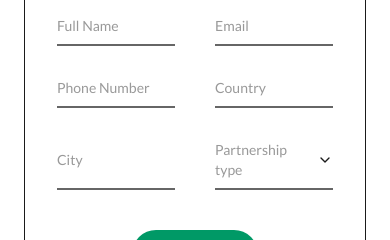
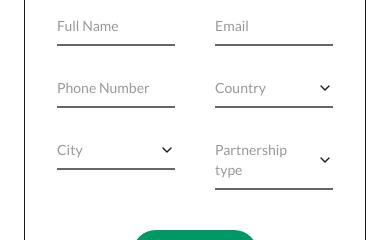
Before and after one commit to Kalpesh-Product/thebridg, a React (Vite) app: page /company/1 in a window 390 px wide. Shown: the part 2156-2396 px from the top of the page. Built offline with nearby package versions, Linux system fonts and the light colour scheme.

Commit message:
Add country and city selection using LiquidSelect in CompanyDetail, Connect, and TeamDetail components

```diff
--- a/src/pages/CompanyDetail.tsx
+++ b/src/pages/CompanyDetail.tsx
@@ -73,6 +73,8 @@ export default function CompanyDetail() {
   const { slug } = useParams<{ slug: string }>();
   const company = companiesData[slug || ''] || companiesData['studom'];
   const [partnershipType, setPartnershipType] = useState('');
+  const [country, setCountry] = useState('');
+  const [city, setCity] = useState('');
 
   return (
     <PageLayout>
@@ -137,8 +139,36 @@ export default function CompanyDetail() {
               <input type="text" placeholder="Full Name" className="form-input-underline" />
               <input type="email" placeholder="Email" className="form-input-underline" />
               <input type="tel" placeholder="Phone Number" className="form-input-underline" />
-              <input type="text" placeholder="Country" className="form-input-underline" />
-              <input type="text" placeholder="City" className="form-input-underline" />
+              <LiquidSelect
+                placeholder="Country"
+                value={country}
+                onChange={setCountry}
+                options={[
+                  { value: 'india', label: 'India' },
+                  { value: 'usa', label: 'USA' },
+                  { value: 'uk', label: 'UK' },
+                  { value: 'uae', label: 'UAE' },
+                  { value: 'canada', label: 'Canada' },
+                  { value: 'australia', label: 'Australia' },
+                  { value: 'germany', label: 'Germany' },
+                  { value: 'singapore', label: 'Singapore' },
+                ]}
+              />
+              <LiquidSelect
+                placeholder="City"
+                value={city}
+                onChange={setCity}
+                options={[
+                  { value: 'mumbai', label: 'Mumbai' },
+                  { value: 'bangalore', label: 'Bangalore' },
+                  { value: 'delhi', label: 'Delhi' },
+                  { value: 'panjim', label: 'Panjim' },
+                  { value: 'dubai', label: 'Dubai' },
+                  { value: 'london', label: 'London' },
+                  { value: 'new-york', label: 'New York' },
+                  { value: 'singapore', label: 'Singapore' },
+                ]}
+              />
               <LiquidSelect
                 placeholder="Partnership type"
                 value={partnershipType}
--- a/src/pages/Connect.tsx
+++ b/src/pages/Connect.tsx
@@ -127,12 +127,20 @@ export default function Connect() {
                 value={formData.fullName}
                 onChange={(e) => updateField('fullName', e.target.value)}
               />
-              <input
-                type="text"
+              <LiquidSelect
                 placeholder="Country"
-                className="form-input-underline"
                 value={formData.country}
-                onChange={(e) => updateField('country', e.target.value)}
+                onChange={(v) => updateField('country', v)}
+                options={[
+                  { value: 'india', label: 'India' },
+                  { value: 'usa', label: 'USA' },
+                  { value: 'uk', label: 'UK' },
+                  { value: 'uae', label: 'UAE' },
+                  { value: 'canada', label: 'Canada' },
+                  { value: 'australia', label: 'Australia' },
+                  { value: 'germany', label: 'Germany' },
+                  { value: 'singapore', label: 'Singapore' },
+                ]}
               />
               <input
                 type="email"
--- a/src/pages/Invest.tsx
+++ b/src/pages/Invest.tsx
@@ -1,4 +1,5 @@
 import { useState } from 'react';
+import { X, Check } from 'lucide-react';
 import PageLayout from '../components/shared/PageLayout';
 
 const pillInput = 'w-full px-6 py-4 bg-transparent border-2 border-[#BBBBBB] rounded-full text-sm outline-none transition-colors placeholder:text-[#1A1A1A] placeholder:font-medium focus:border-[#00A868]';
@@ -10,6 +11,7 @@ export default function Invest() {
     mobileNumber: '',
     message: '',
   });
+  const [showSuccess, setShowSuccess] = useState(false);
 
   const updateField = (field: string, value: string) => {
     setFormData((prev) => ({ ...prev, [field]: value }));
@@ -17,6 +19,7 @@ export default function Invest() {
 
   const handleSubmit = (e: React.FormEvent) => {
     e.preventDefault();
+    setShowSuccess(true);
   };
 
   return (
@@ -28,7 +31,7 @@ export default function Invest() {
             <h1 className="text-3xl md:text-4xl font-bold mb-3" style={{ color: '#00A868' }}>
               Become a Partner
             </h1>
-            <div className="w-24 md:w-32 h-1 mb-8" style={{ backgroundColor: '#00A868' }} />
+            <div className="w-24 md:w-56 h-1 mb-8" style={{ backgroundColor: '#00A868' }} />
 
             <p className="text-base md:text-lg leading-relaxed mb-6" style={{ color: '#1A1A1A' }}>
               BRIDG is the world&apos;s first student led venture building platform, connecting students, startups, investors, universities, and industry leaders through one integrated ecosystem.
@@ -83,6 +86,40 @@ export default function Invest() {
           </form>
         </div>
       </div>
+
+      {showSuccess && (
+        <div className="fixed inset-0 z-50 flex items-center justify-center bg-black/40 px-4">
+          <div className="relative w-full max-w-md bg-white rounded-lg p-8 md:p-10 text-center">
+            <button
+              type="button"
+              onClick={() => setShowSuccess(false)}
+              className="absolute top-4 right-4 text-[#1A1A1A] hover:opacity-60 transition-opacity"
+              aria-label="Close"
+            >
+              <X size={22} />
+            </button>
+
+            <div
+              className="mx-auto mb-6 w-16 h-16 rounded-full border-2 flex items-center justify-center"
+              style={{ borderColor: '#00A868' }}
+            >
+              <Check size={28} style={{ color: '#00A868' }} strokeWidth={3} />
+            </div>
+
+            <h2 className="text-2xl font-bold mb-4">Success</h2>
+
+            <p className="text-base leading-relaxed mb-6" style={{ color: '#1A1A1A' }}>
+              Thank you for your interest in partnering with BRIDG. We have received your submission and our team will get in touch with you shortly.
+            </p>
+
+            <p className="text-base leading-relaxed">
+              Regards,
+              <br />
+              Team BRIDG
+            </p>
+          </div>
+        </div>
+      )}
     </PageLayout>
   );
 }
--- a/src/pages/TeamDetail.tsx
+++ b/src/pages/TeamDetail.tsx
@@ -1,5 +1,7 @@
+import { useState } from 'react';
 import { useParams } from 'react-router';
 import PageLayout from '../components/shared/PageLayout';
+import LiquidSelect from '../components/shared/LiquidSelect';
 
 const teamData: Record<string, {
   name: string;
@@ -41,6 +43,8 @@ const teamData: Record<string, {
 export default function TeamDetail() {
   const { slug } = useParams<{ slug: string }>();
   const member = teamData[slug || ''] || teamData['kabir'];
+  const [country, setCountry] = useState('');
+  const [city, setCity] = useState('');
 
   return (
     <PageLayout>
@@ -99,8 +103,36 @@ export default function TeamDetail() {
               <input type="text" placeholder="Full Name" className="form-input-underline" />
               <input type="email" placeholder="Email" className="form-input-underline" />
               <input type="tel" placeholder="Phone Number" className="form-input-underline" />
-              <input type="text" placeholder="Country" className="form-input-underline" />
-              <input type="text" placeholder="City" className="form-input-underline" />
+              <LiquidSelect
+                placeholder="Country"
+                value={country}
+                onChange={setCountry}
+                options={[
+                  { value: 'india', label: 'India' },
+                  { value: 'usa', label: 'USA' },
+                  { value: 'uk', label: 'UK' },
+                  { value: 'uae', label: 'UAE' },
+                  { value: 'canada', label: 'Canada' },
+                  { value: 'australia', label: 'Australia' },
+                  { value: 'germany', label: 'Germany' },
+                  { value: 'singapore', label: 'Singapore' },
+                ]}
+              />
+              <LiquidSelect
+                placeholder="City"
+                value={city}
+                onChange={setCity}
+                options={[
+                  { value: 'mumbai', label: 'Mumbai' },
+                  { value: 'bangalore', label: 'Bangalore' },
+                  { value: 'delhi', label: 'Delhi' },
+                  { value: 'panjim', label: 'Panjim' },
+                  { value: 'dubai', label: 'Dubai' },
+                  { value: 'london', label: 'London' },
+                  { value: 'new-york', label: 'New York' },
+                  { value: 'singapore', label: 'Singapore' },
+                ]}
+              />
               <input type="text" placeholder="A Brief Message" className="form-input-underline" />
             </div>
             <div className="flex justify-center pt-10">
```
